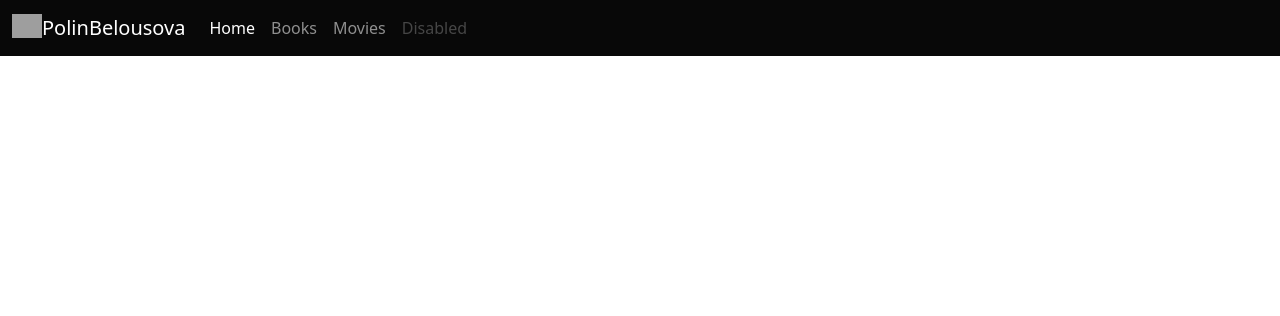
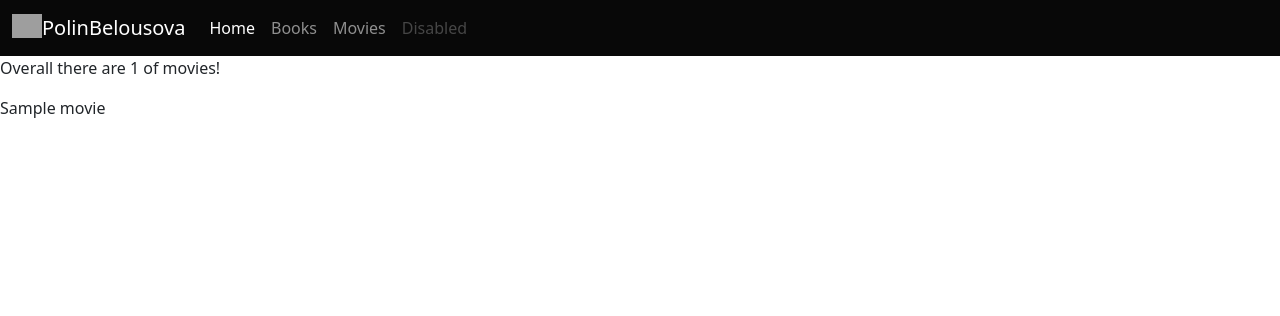
Before and after one commit to melission/reviewMe, a Django app: page /movies/ in a window 1280 px wide. Shown: the top 316 px of the page. Run offline with Django 3.2, Linux system fonts and the light colour scheme; tables that the repository leaves empty hold one stand-in row (values such as "Sample post"); parts of the project's set-up code (start-up, migrations or seed data) failed here and were passed over; grey boxes are pictures that could not be loaded.

Commit message:
create a very basic structure of rendering all added movies

```diff
--- a/movies/templates/movie_list.html
+++ b/movies/templates/movie_list.html
@@ -7,6 +7,11 @@
     <title>Title</title>
 </head>
 <body>
-
+{% block content %}
+<p>Overall there are {{ movie_amount }} of movies!</p>
+<p>{% for movie in movie_list %}
+    {{ movie }}
+{% endfor %}</p>
+{% endblock %}
 </body>
 </html>
```
